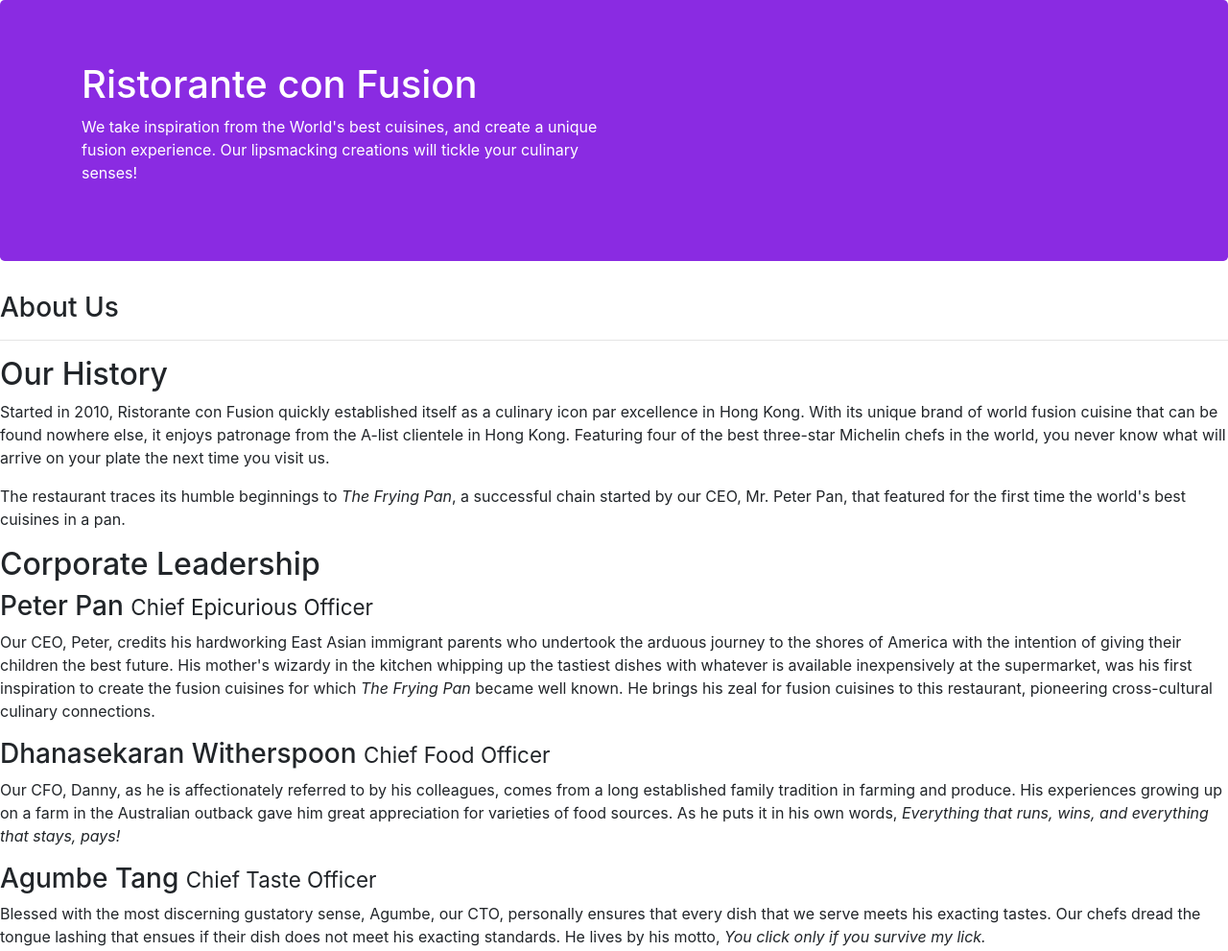
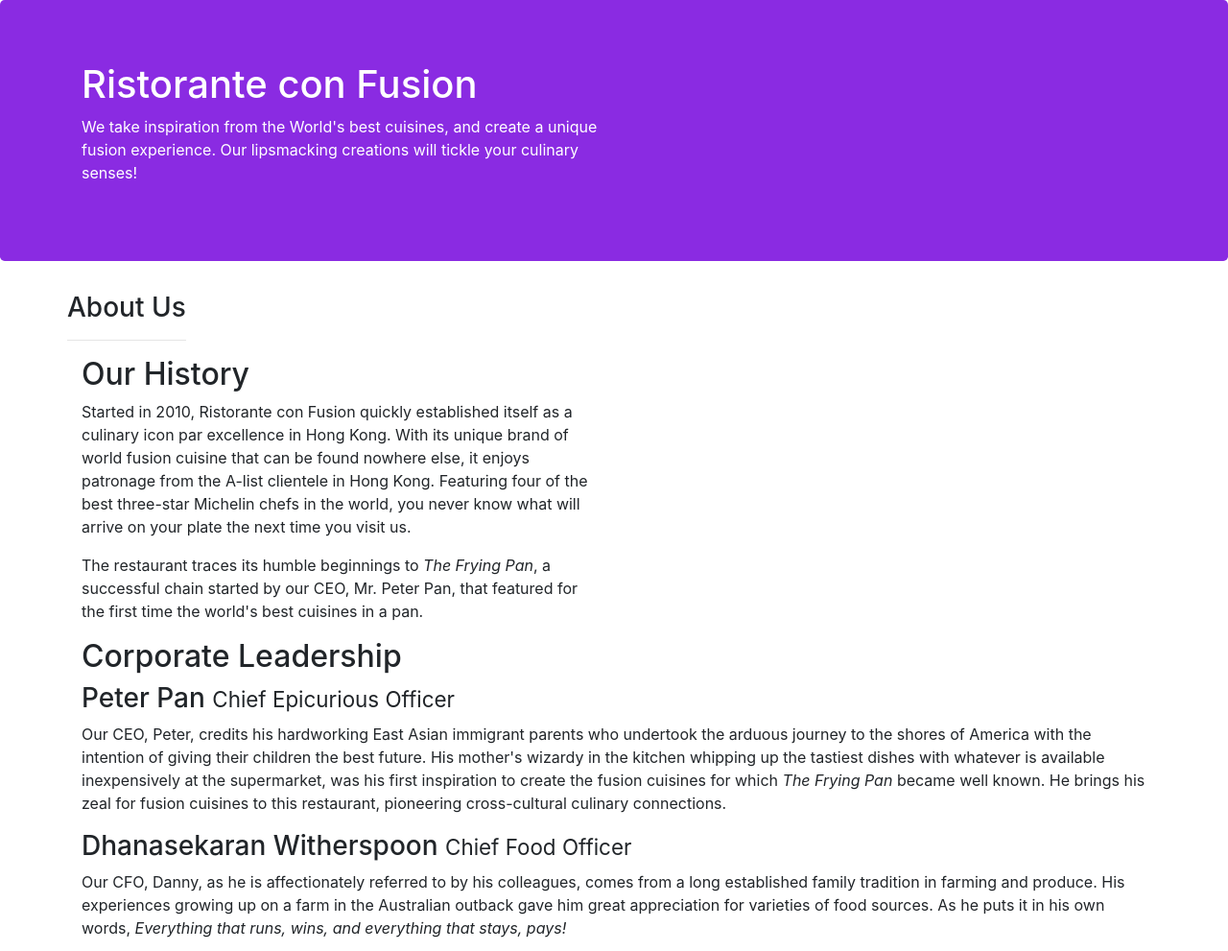
Before and after one commit to SGabriel10/assigment1, a website: page index.html in a window 1280 px wide. Shown: the top 991 px of the page at 96% size. Drawn offline with nearby package versions, Linux system fonts and the light colour scheme.

Commit message:
Alignment the elements
center the context

```diff
--- a/css/stylus.css
+++ b/css/stylus.css
@@ -3,6 +3,10 @@
     color: white;
 }
 
+.row-content{
+    margin: 0px auto;
+    padding-top: 0px;
+}
 .row-content {
     margin:0px auto;
     padding: 50px 0px 50px 0px;
--- a/index.html
+++ b/index.html
@@ -28,16 +28,16 @@
         </div>
     </header>
 
-    <div>
-        <div>
-            <div>
+    <div class="container">
+        <div class="row row-header">
+            <div >
                <h3>About Us</h3>
                <hr>
             </div>
         </div>
 
-        <div>
-            <div>
+        <div class="row">
+            <div class="col-6 col-lx-2">
                 <h2>Our History</h2>
                 <p>Started in 2010, Ristorante con Fusion quickly established itself as a culinary icon par excellence in Hong Kong. With its unique brand of world fusion cuisine that can be found nowhere else, it enjoys patronage from the A-list clientele in Hong Kong.  Featuring four of the best three-star Michelin chefs in the world, you never know what will arrive on your plate the next time you visit us.</p>
                 <p>The restaurant traces its humble beginnings to <em>The Frying Pan</em>, a successful chain started by our CEO, Mr. Peter Pan, that featured for the first time the world's best cuisines in a pan.</p>
```
